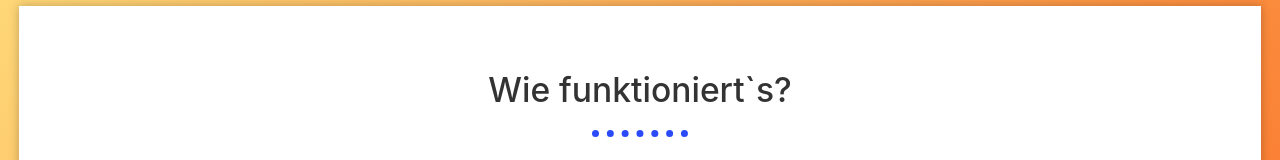
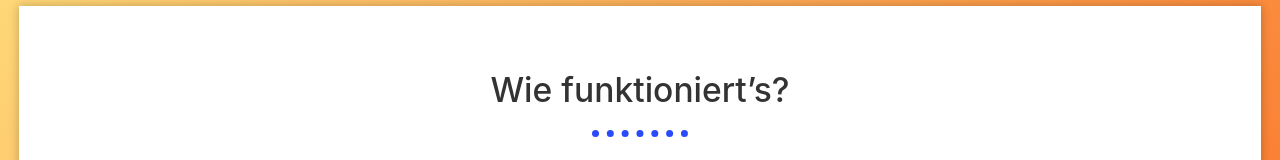
Before and after one commit to jomority/tucan-vv-display, a plain HTML site: page index.html in a window 1280 px wide. Shown: the part 517-677 px from the top of the page. Drawn offline with Linux system fonts and the light colour scheme.

Commit message:
Fix wrong symbol

```diff
--- a/index.html
+++ b/index.html
@@ -27,7 +27,7 @@
         </form>
     </section>
     <section class="site-info box">
-        <h3>Wie funktioniert`s?</h3>
+        <h3>Wie funktioniert’s?</h3>
         <hr>
         <p class="narrow">
             Diese Website zeigt dir dein persönliches Vorlesungsverzeichnis (wie zu finden unter <em>Veranstaltungen/Anmeldungen</em>) übersichtlicher an,
```
